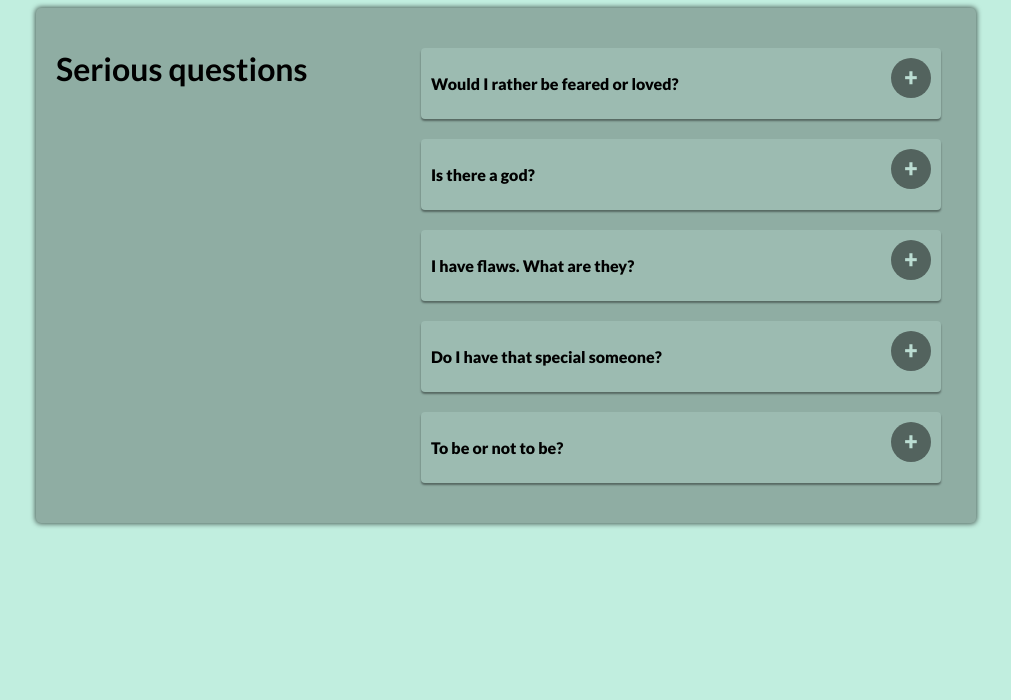
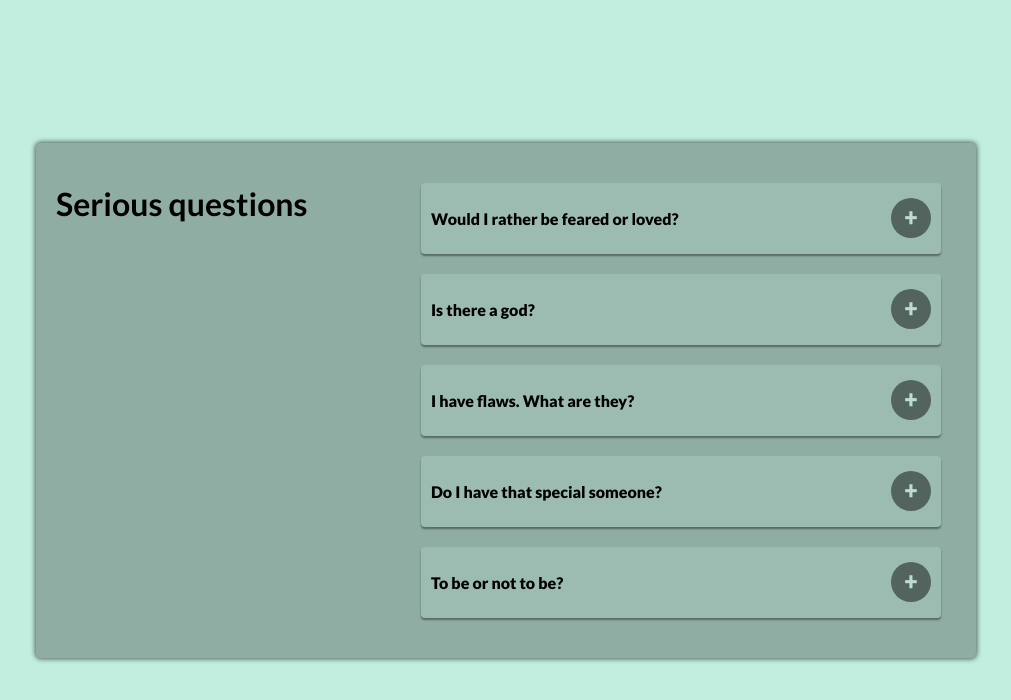
Before and after one commit to AxelRas/accordion, a React (Create React App) app: page / in a window 1280 px wide. Shown: the top 700 px of the page, without its empty margins (134-1145 px from the left). Built offline with nearby package versions, Linux system fonts and the light colour scheme; the HTML template or start-up script is replaced by a standard one.

Commit message:
Fixed position of button and container

```diff
--- a/src/index.css
+++ b/src/index.css
@@ -4,9 +4,14 @@
 html {
   background-color:rgb(193, 238, 223);
   font-family: 'Lato', sans-serif;
+  height: 100%;
+  display: flex;
+  justify-content: center;
+  align-items: center;
 }
 
 .App {
+  align-self: center;
   display:flex;
   justify-content: center;
   align-items: center;
@@ -45,8 +50,6 @@ html {
   flex-direction: row;
   justify-content: space-between;
   align-content: flex-start;
-  /* align-items: flex-start;
-  align-content: flex-start; */
 }
 
 [id^='answer-'] {
@@ -54,6 +57,8 @@ html {
 }
 
 [id^='button-'] {
+  position: relative;
+  top: 5px;
   font-family: 'Fjalla One', sans-serif;
   padding: 0px;
   width: 40px;
```
